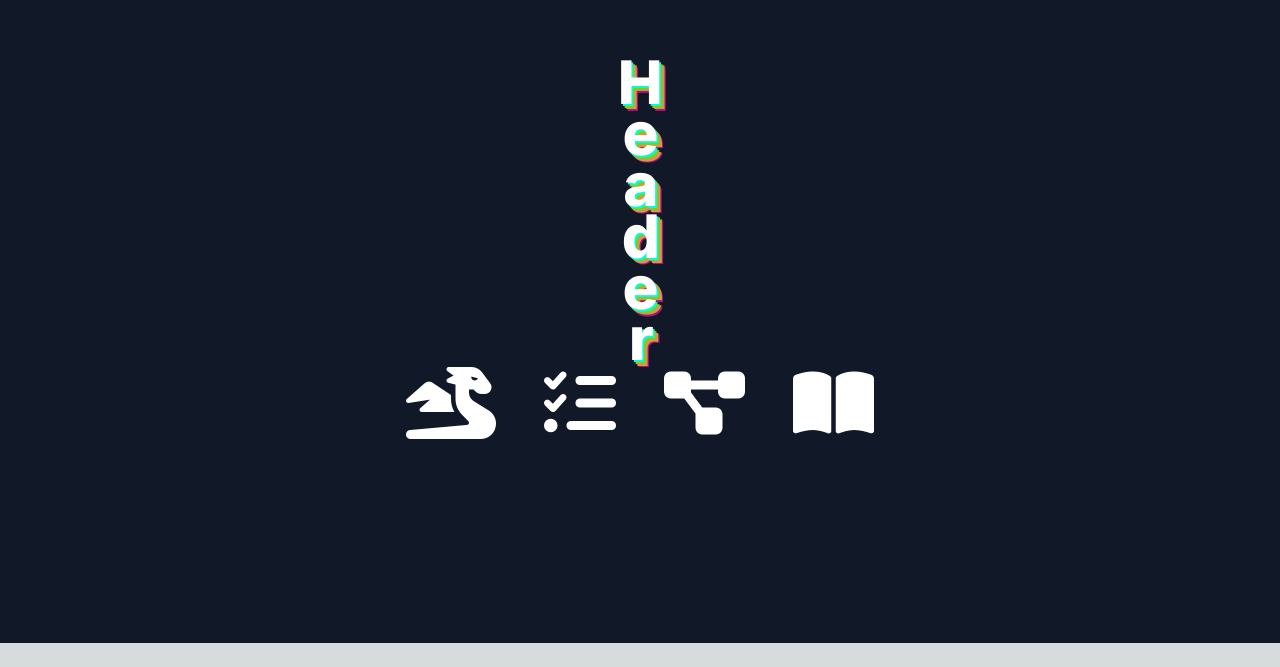
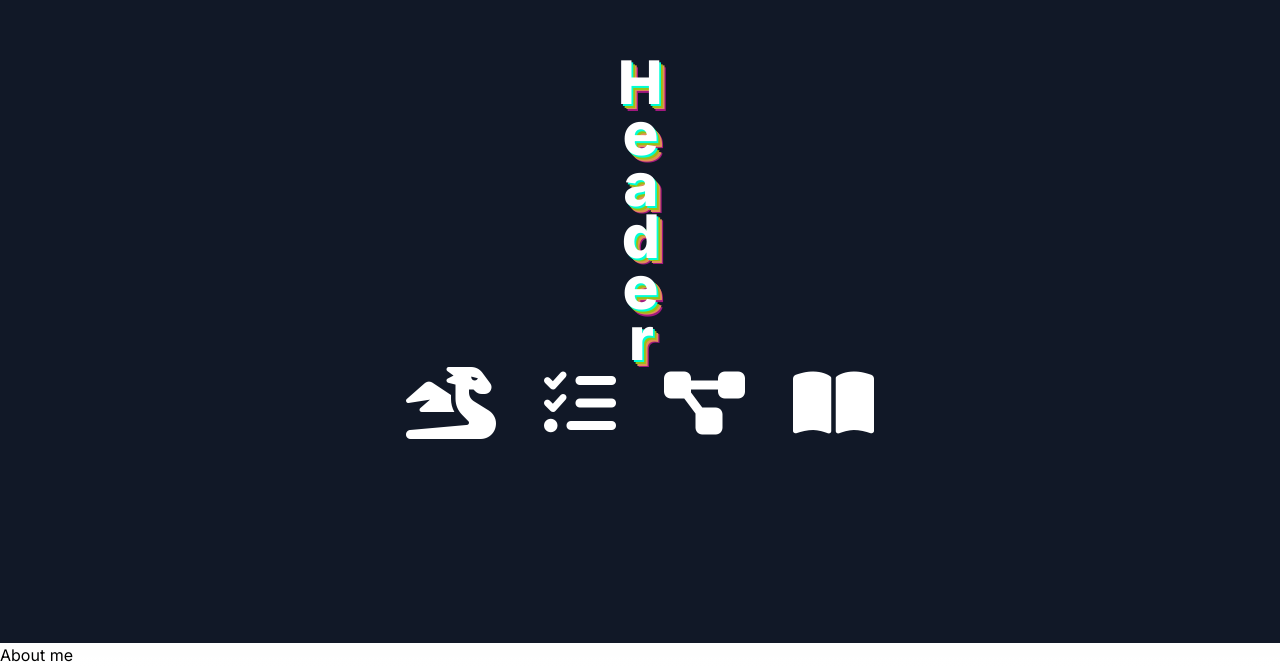
Before and after one commit to DragonSenses/nextjs-portfolio, a Next.js app: page / in a window 1280 px wide. Shown: the part 157-824 px from the top of the page. Before the commit the page ends 800 px from the top, so only its background shows below. Built offline with nearby package versions, Linux system fonts and the light colour scheme.

Commit message:
Import About component

```diff
--- a/app/page.js
+++ b/app/page.js
@@ -1,10 +1,12 @@
 import Image from 'next/image';
 import Header from './Header';
+import About from './About';
 
 export default function Home() {
   return (
     <main className="flex min-h-screen flex-col flex-1 scroll-smooth">
       <Header />
+      <About />
     </main>
   )
 }
```
